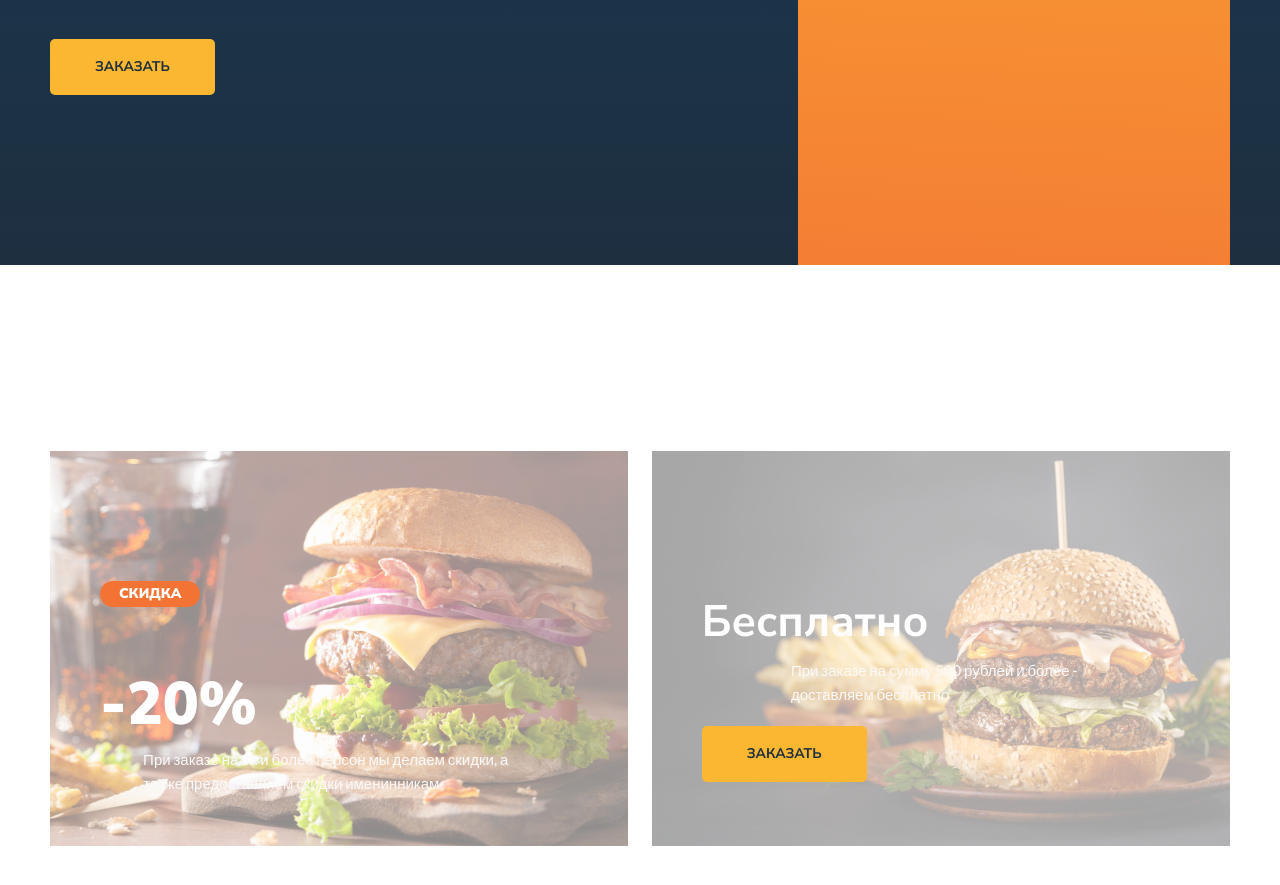
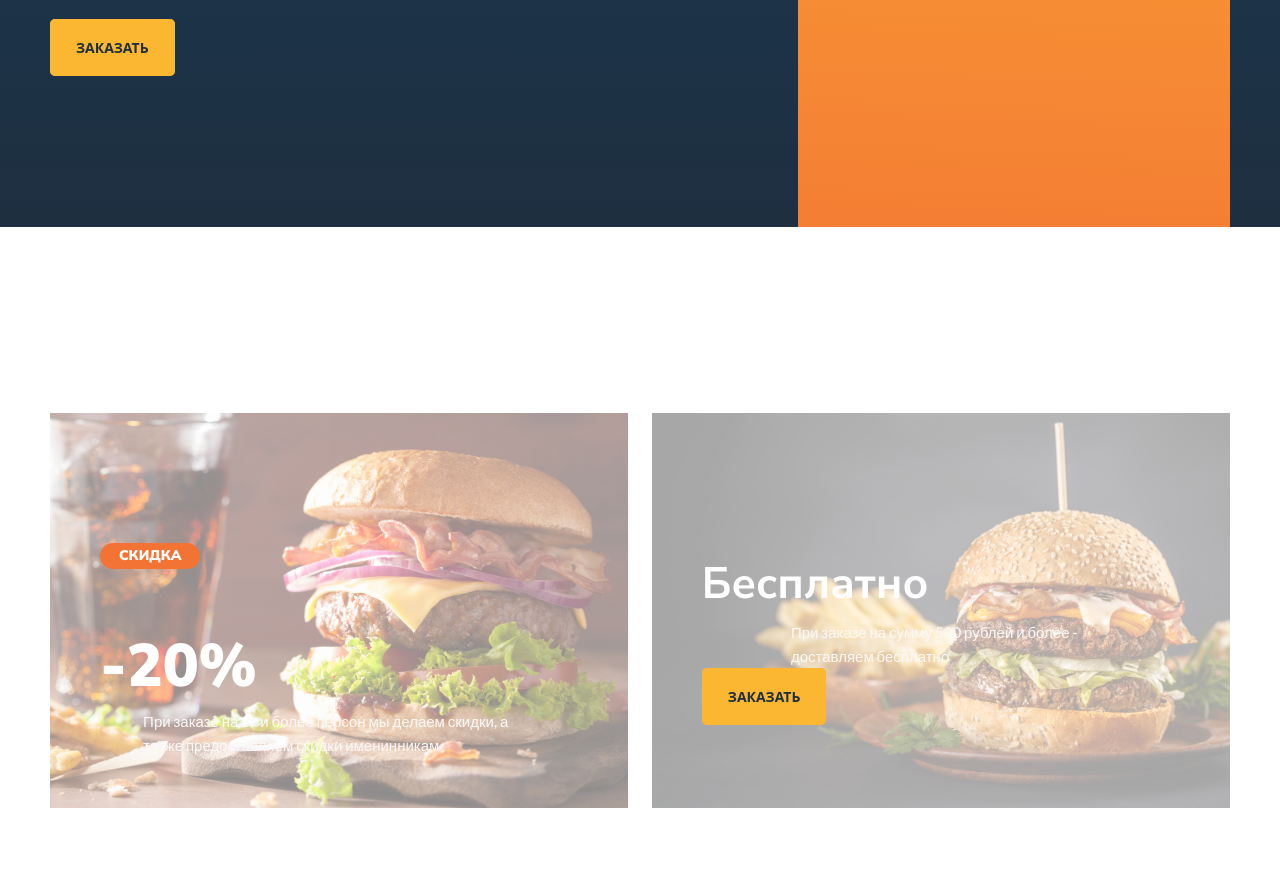
Before and after one commit to Andron67/Module01-Burger, a plain HTML site: page index.html in a window 1280 px wide. Shown: the part 653-1538 px from the top of the page. Drawn offline with Linux system fonts and the light colour scheme.

Commit message:
Add changes

```diff
--- a/index.html
+++ b/index.html
@@ -24,7 +24,7 @@
 						<span>работаем с 11:00 до 22:00</span>лучшие бургеры
 					</h1>
 						<p>Закажи наши фирменные бурегры или собери что-то своё, а&nbsp;наши курьеры доставят за&nbsp;30&nbsp;минут</p>
-						<a class = "button-main" href="#">заказать</a>
+						<a class = "banner-link" href="#">заказать</a>
 				</div>
 				<div class="visual">
 					<div class="bg-main"></div>
@@ -50,7 +50,7 @@
 					<p class="description">
 						При заказе на сумму 500 рублей
 						и более - доставляем бесплатно</p>
-					<a href="#">заказать</a>
+					<a href="#" class = "banner-link">заказать</a>
 				</div>
 			</div>
       </div>
--- a/style/main.css
+++ b/style/main.css
@@ -455,6 +455,7 @@ body {
 	margin-bottom: 42px;
  }
 
+ /*
 .button-main,
  .promo a {
 	color: #1e2f40;
@@ -467,6 +468,7 @@ body {
 	font-size: 14px;
 	font-weight: 700;
  }
+*/
 
  .visual {
 	flex-grow: 1;
```
